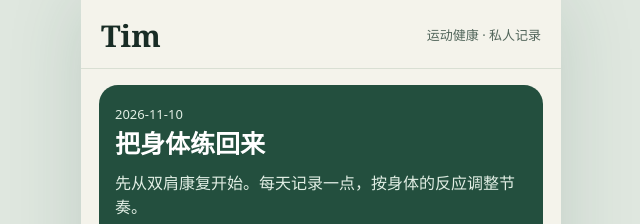
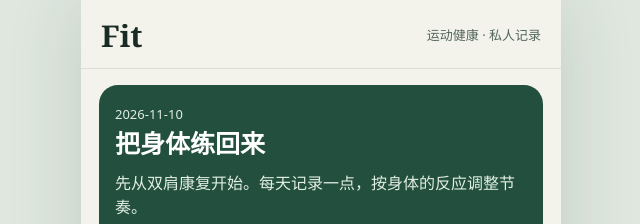
Before and after one commit to jearns/Lab, a plain HTML site: page fit/index.html in a window 1280 px wide. Shown: the top 224 px of the page, 319-959 px from the left. Drawn offline with Linux system fonts and the light colour scheme.

Commit message:
Move the health tracker to fit

```diff
--- a/index.html
+++ b/fit/index.html
@@ -2,7 +2,7 @@
 <html lang="zh-CN">
 <head>
 <meta charset="utf-8"><meta name="viewport" content="width=device-width,initial-scale=1,viewport-fit=cover">
-<meta name="color-scheme" content="light"><title>Tim · 运动健康</title>
+<meta name="color-scheme" content="light"><title>Fit · 运动健康</title>
 <style>
 :root{--ink:#182c25;--muted:#52665b;--green:#234f3e;--paper:#f4f3eb;--line:#d9dfd3}
 *{box-sizing:border-box}body{margin:0;background:#dfe7df;color:var(--ink);font:16px/1.5 system-ui,sans-serif}
@@ -23,7 +23,7 @@ svg{width:100%;display:block}a{color:inherit}.danger{color:#8f332b}
 </head>
 <body>
 <div class="app">
-<header><div class="brand">Tim</div><div class="badge">运动健康 · 私人记录</div></header>
+<header><div class="brand">Fit</div><div class="badge">运动健康 · 私人记录</div></header>
 <main id="screen">
 <section id="home">
 <div class="hero"><small id="today"></small><h1>把身体练回来</h1><p>先从双肩康复开始。每天记录一点，按身体的反应调整节奏。</p><button data-go="log">开始今日打卡</button></div>
```
